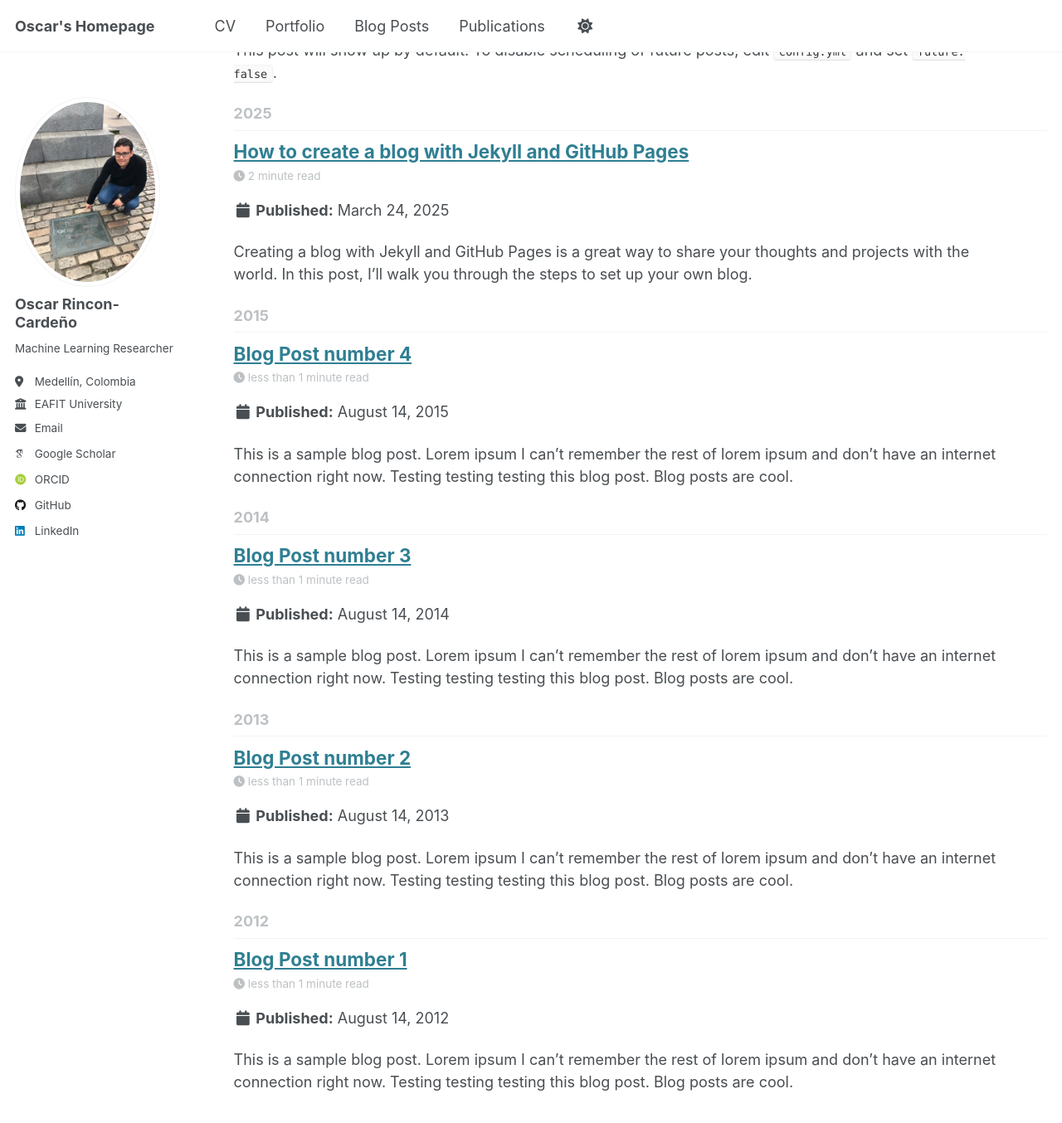
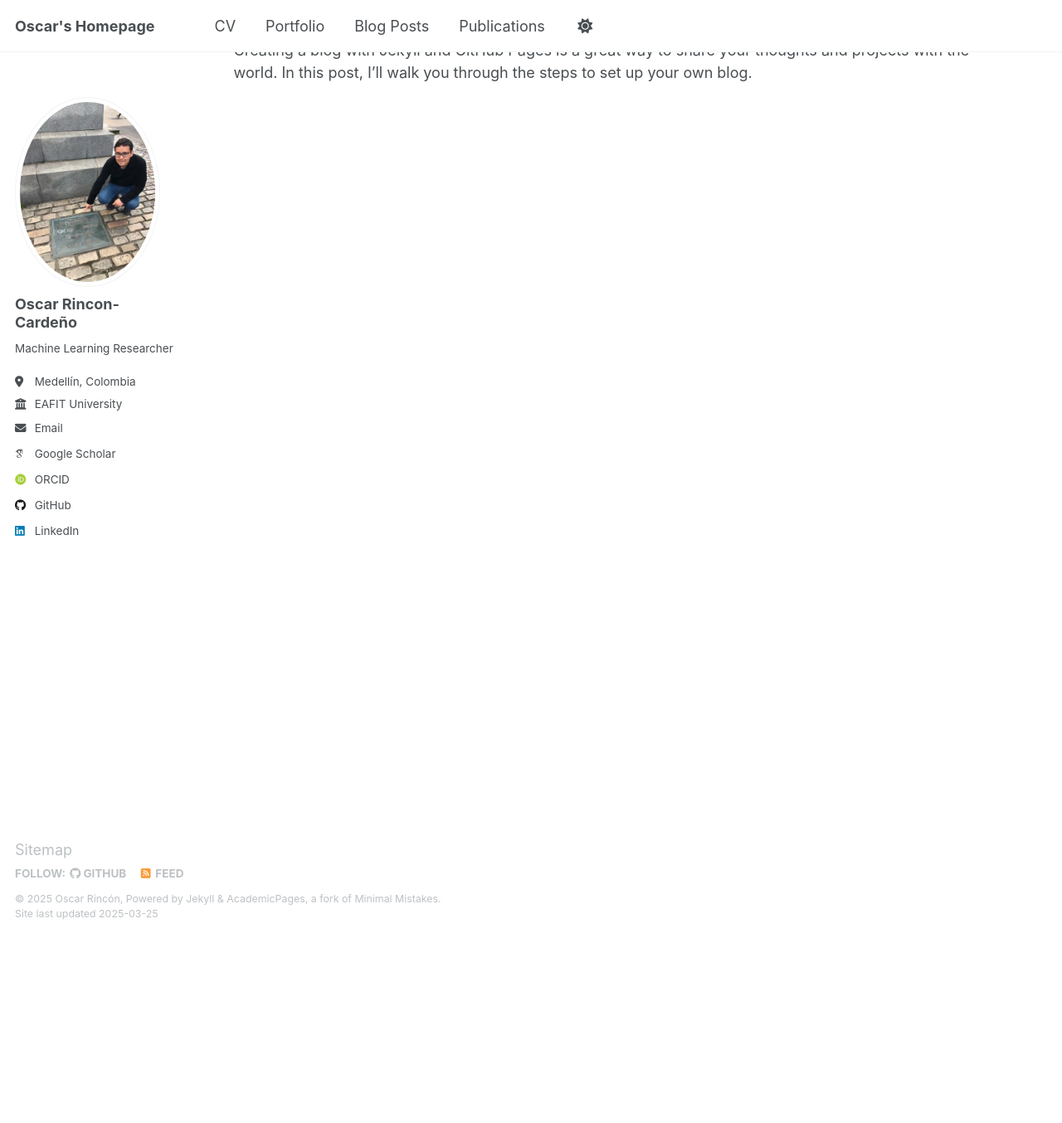
Before and after one commit to oscar-rincon/blog, a Jekyll site: the page built from _pages/year-archive.html, in a window 1280 px wide and 1400 px high, scrolled down 270 px. Shown: the top 1354 px of the window at 83% size. Built offline with Jekyll 4.4.1, drawn with Linux system fonts in a browser that asks for light colours; some web fonts are replaced; some of the changed text lies outside the part shown.

Commit message:
Remove outdated blog posts and add a new tutorial on creating a blog with Jekyll and GitHub Pages

```diff
--- a/_posts/2012-08-14-blog-post-1.md
+++ /dev/null
@@ -1,20 +0,0 @@
----
-title: 'Blog Post number 1'
-date: 2012-08-14
-permalink: /posts/2012/08/blog-post-1/
-tags:
-  - cool posts
-  - category1
-  - category2
----
-
-This is a sample blog post. Lorem ipsum I can't remember the rest of lorem ipsum and don't have an internet connection right now. Testing testing testing this blog post. Blog posts are cool.
-
-Headings are cool
-======
-
-You can have many headings
-======
-
-Aren't headings cool?
-------
--- a/_posts/2013-08-14-blog-post-2.md
+++ /dev/null
@@ -1,20 +0,0 @@
----
-title: 'Blog Post number 2'
-date: 2013-08-14
-permalink: /posts/2013/08/blog-post-2/
-tags:
-  - cool posts
-  - category1
-  - category2
----
-
-This is a sample blog post. Lorem ipsum I can't remember the rest of lorem ipsum and don't have an internet connection right now. Testing testing testing this blog post. Blog posts are cool.
-
-Headings are cool
-======
-
-You can have many headings
-======
-
-Aren't headings cool?
-------
--- a/_posts/2014-08-14-blog-post-3.md
+++ /dev/null
@@ -1,20 +0,0 @@
----
-title: 'Blog Post number 3'
-date: 2014-08-14
-permalink: /posts/2014/08/blog-post-3/
-tags:
-  - cool posts
-  - category1
-  - category2
----
-
-This is a sample blog post. Lorem ipsum I can't remember the rest of lorem ipsum and don't have an internet connection right now. Testing testing testing this blog post. Blog posts are cool.
-
-Headings are cool
-======
-
-You can have many headings
-======
-
-Aren't headings cool?
-------
--- a/_posts/2199-01-01-future-post.md
+++ /dev/null
@@ -1,11 +0,0 @@
----
-title: 'Future Blog Post'
-date: 2199-01-01
-permalink: /posts/2012/08/blog-post-4/
-tags:
-  - cool posts
-  - category1
-  - category2
----
-
-This post will show up by default. To disable scheduling of future posts, edit `config.yml` and set `future: false`.
```
Also changed, not shown: _posts/2015-08-14-blog-post-4.md (deleted, +0 -20 lines), _posts/2025-03-24-blog-post-1.md (renamed from _posts/2025-03-24-blog-post-5.md, +1 -1 lines).
